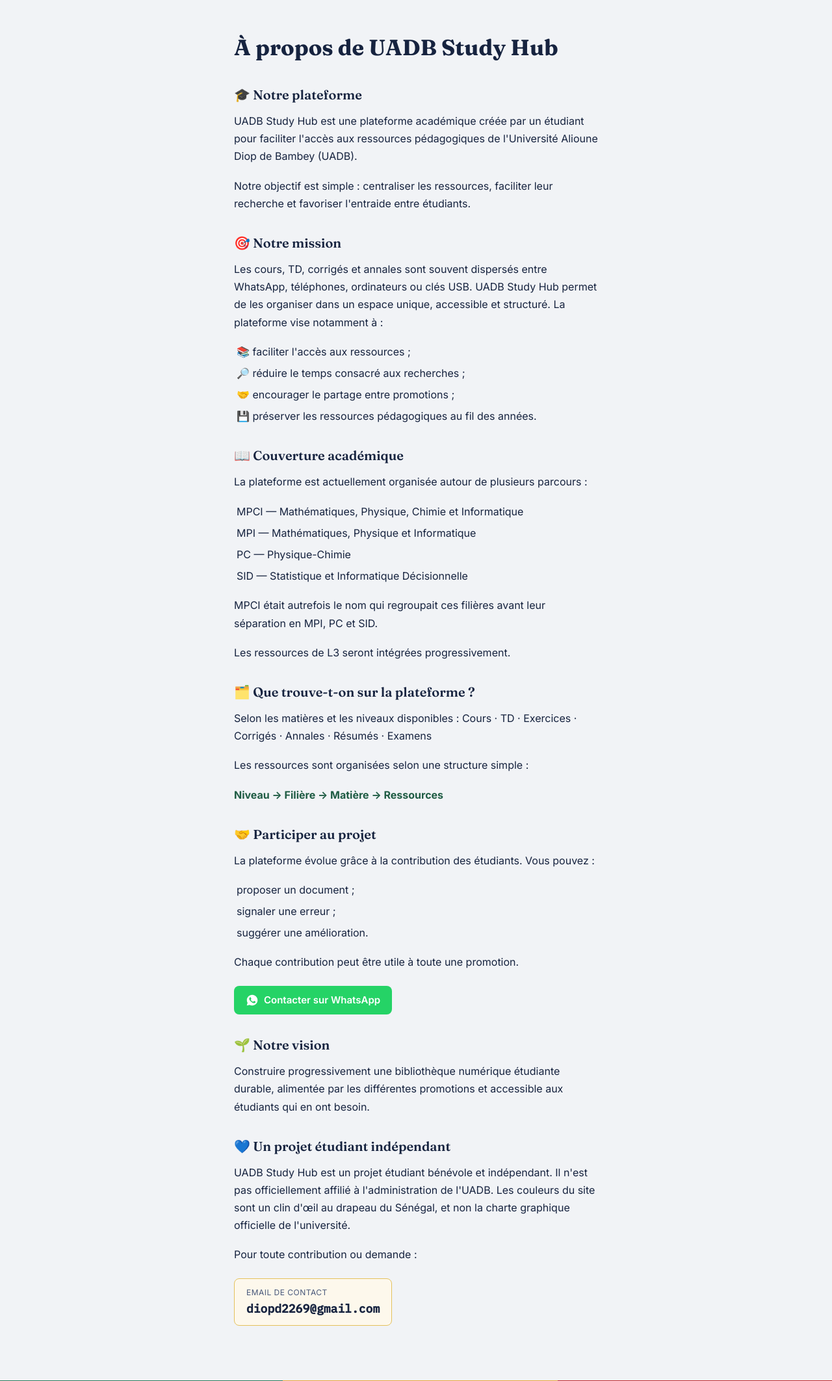
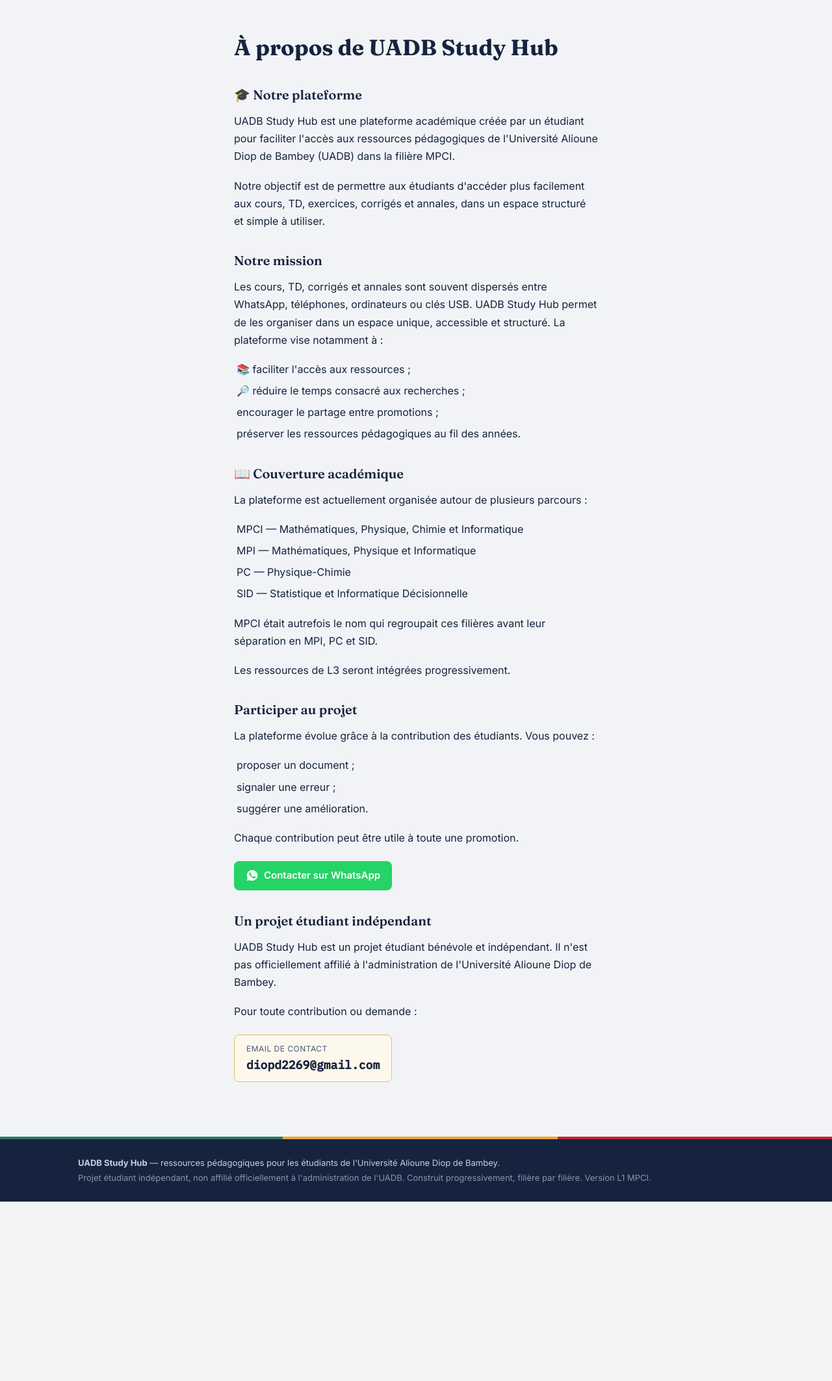
Before and after one commit to dame-uadb2026/uadb-stady-hub, a Flask app: page /a-propos in a window 1280 px wide. Shown: the part 70-2195 px from the top of the page at 65% size. After the commit the page ends 1919 px from the top, so only its background shows below. Run offline with Flask 3, Linux system fonts and the light colour scheme; parts of the project's set-up code (start-up, migrations or seed data) failed here and were passed over; some libraries are stand-ins or nearby versions.

Commit message:
Update a_propos.html

```diff
--- a/templates/a_propos.html
+++ b/templates/a_propos.html
@@ -9,14 +9,14 @@
     <h2 class="titre-section-apropos">🎓 Notre plateforme</h2>
     <p>
       UADB Study Hub est une plateforme académique créée par un étudiant pour faciliter
-      l'accès aux ressources pédagogiques de l'Université Alioune Diop de Bambey (UADB).
+      l'accès aux ressources pédagogiques de l'Université Alioune Diop de Bambey (UADB) dans la filière MPCI.
     </p>
     <p>
-      Notre objectif est simple : centraliser les ressources, faciliter leur recherche et
-      favoriser l'entraide entre étudiants.
+      Notre objectif est de permettre aux étudiants d'accéder plus facilement aux cours, TD, exercices,
+      corrigés et annales, dans un espace structuré et simple à utiliser.
     </p>
 
-    <h2 class="titre-section-apropos">🎯 Notre mission</h2>
+    <h2 class="titre-section-apropos"> Notre mission</h2>
     <p>
       Les cours, TD, corrigés et annales sont souvent dispersés entre WhatsApp, téléphones,
       ordinateurs ou clés USB. UADB Study Hub permet de les organiser dans un espace unique,
@@ -25,8 +25,8 @@
     <ul class="liste-apropos">
       <li>📚 faciliter l'accès aux ressources ;</li>
       <li>🔎 réduire le temps consacré aux recherches ;</li>
-      <li>🤝 encourager le partage entre promotions ;</li>
-      <li>💾 préserver les ressources pédagogiques au fil des années.</li>
+      <li> encourager le partage entre promotions ;</li>
+      <li> préserver les ressources pédagogiques au fil des années.</li>
     </ul>
 
     <h2 class="titre-section-apropos">📖 Couverture académique</h2>
@@ -43,12 +43,7 @@
     </p>
     <p>Les ressources de L3 seront intégrées progressivement.</p>
 
-    <h2 class="titre-section-apropos">🗂️ Que trouve-t-on sur la plateforme ?</h2>
-    <p>Selon les matières et les niveaux disponibles : Cours · TD · Exercices · Corrigés · Annales · Résumés · Examens</p>
-    <p>Les ressources sont organisées selon une structure simple :</p>
-    <p><strong>Niveau → Filière → Matière → Ressources</strong></p>
-
-    <h2 class="titre-section-apropos">🤝 Participer au projet</h2>
+    <h2 class="titre-section-apropos">Participer au projet</h2>
     <p>La plateforme évolue grâce à la contribution des étudiants. Vous pouvez :</p>
     <ul class="liste-apropos">
       <li>proposer un document ;</li>
@@ -63,17 +58,11 @@
       Contacter sur WhatsApp
     </a>
 
-    <h2 class="titre-section-apropos">🌱 Notre vision</h2>
+
+    <h2 class="titre-section-apropos">Un projet étudiant indépendant</h2>
     <p>
-      Construire progressivement une bibliothèque numérique étudiante durable, alimentée par
-      les différentes promotions et accessible aux étudiants qui en ont besoin.
-    </p>
-
-    <h2 class="titre-section-apropos">💙 Un projet étudiant indépendant</h2>
-    <p>
-      UADB Study Hub est un projet étudiant bénévole et indépendant. Il n'est pas
-      officiellement affilié à l'administration de l'UADB. Les couleurs du site sont un
-      clin d'œil au drapeau du Sénégal, et non la charte graphique officielle de l'université.
+      UADB Study Hub est un projet étudiant bénévole et indépendant.
+      Il n'est pas officiellement affilié à l'administration de l'Université Alioune Diop de Bambey.
     </p>
     <p>Pour toute contribution ou demande :</p>
     <div class="bloc-soutien">
```
